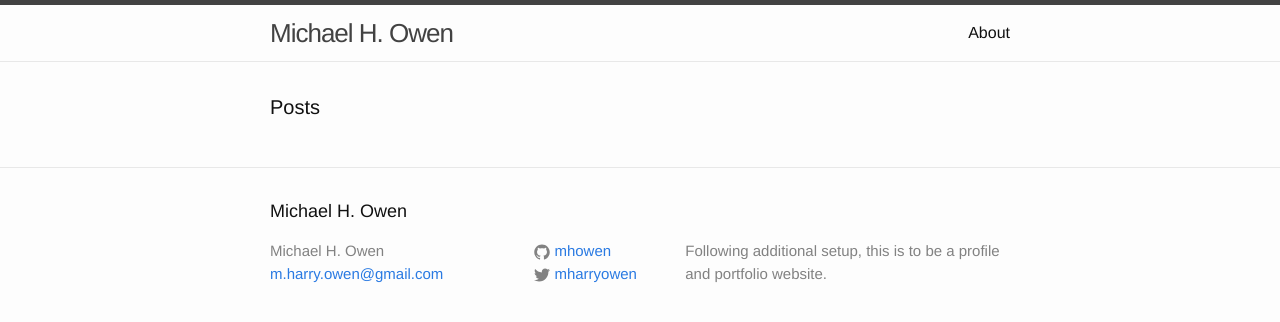
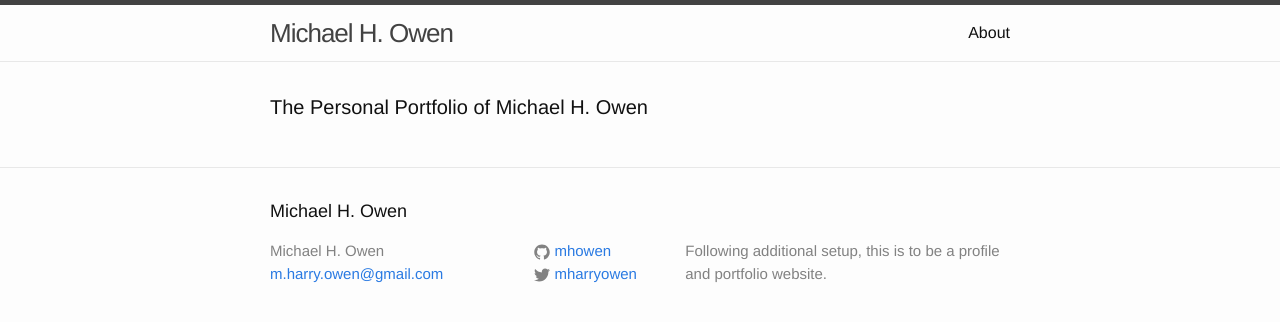
Before and after one commit to mhowen/mhowen.github.io, a Jekyll site: the page built from index.html, in a window 1280 px wide. Shown: the top 322 px of the page. Built offline with Jekyll 4.4.1, drawn with Linux system fonts in a browser that asks for light colours.

Commit message:
Update index.html

```diff
--- a/index.html
+++ b/index.html
@@ -4,7 +4,7 @@ layout: default
 
 <div class="home">
 
-  <h1 class="page-heading">Posts</h1>
+  <h1 class="page-heading">The Personal Portfolio of Michael H. Owen</h1>
 
 
 </div>
```
